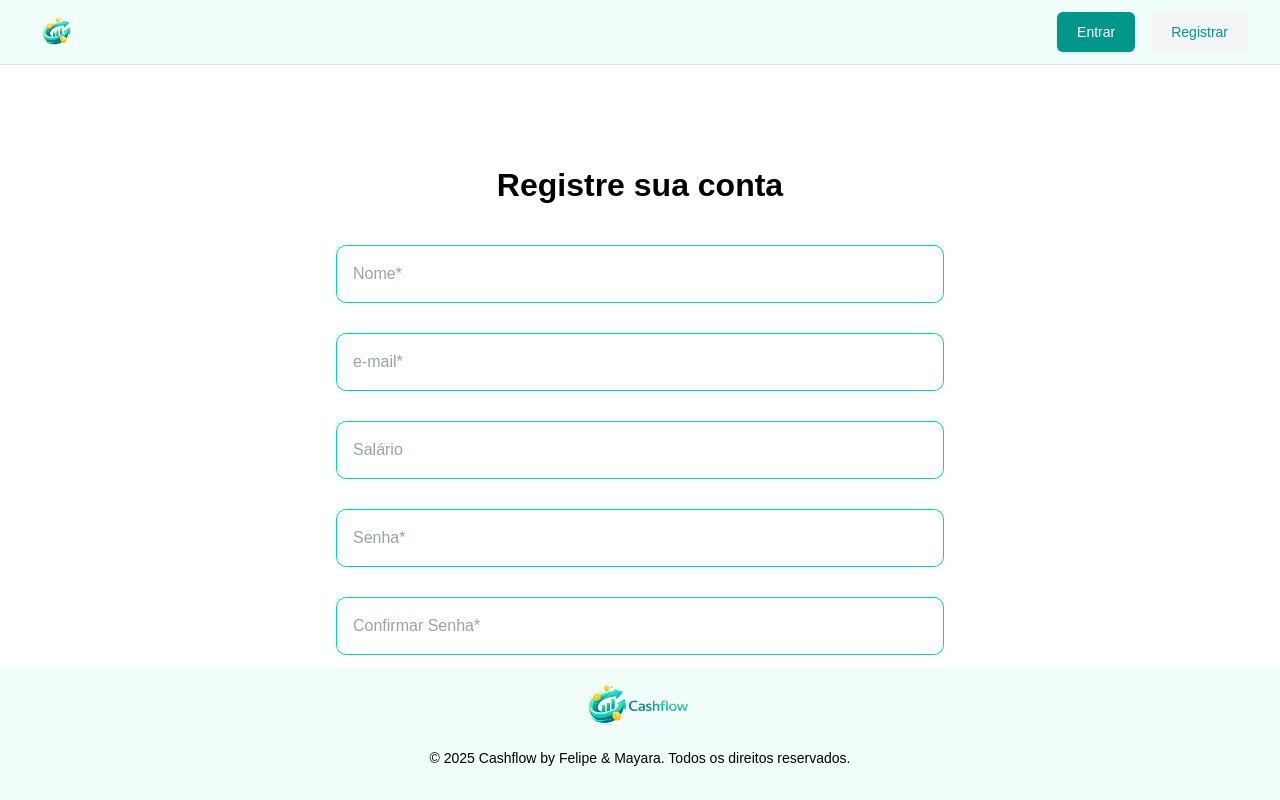
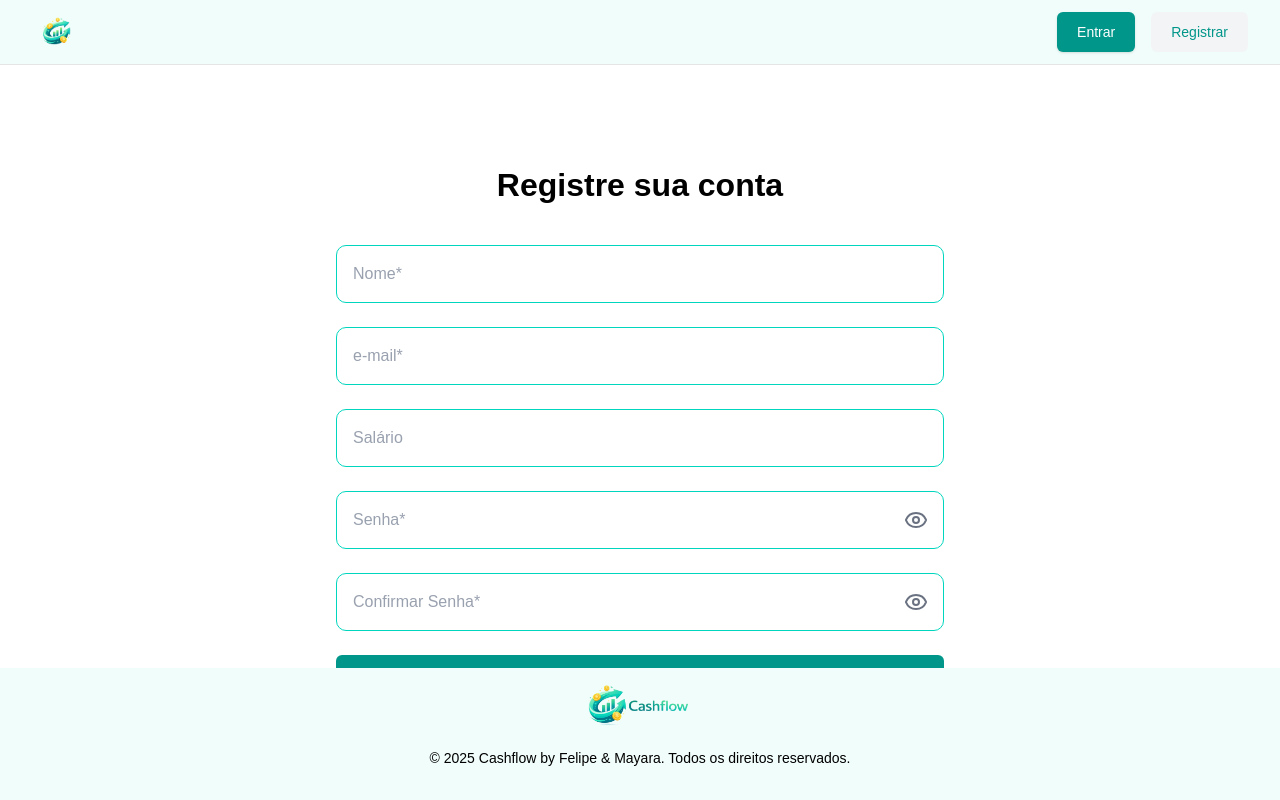
Before and after one commit to FelipeLopes1996/personal-finance-web-app, a React (Vite) app: page /register in a window 1280 px wide. Built offline with nearby package versions, Linux system fonts and the light colour scheme.

Commit message:
Add icon in textfield component

```diff
--- a/src/components/ExpenseForm/index.tsx
+++ b/src/components/ExpenseForm/index.tsx
@@ -70,20 +70,23 @@ export default function ExpenseForm({
   }, [defaultValues, reset]);
 
   return (
-    <form onSubmit={handleSubmit(onSubmit)}>
-      <TextField {...register("name")} placeholder="Nome*" />
-      {errors.name && (
-        <p className="text-red-500 text-sm">{errors.name.message}</p>
-      )}
+    <form
+      onSubmit={handleSubmit(onSubmit)}
+      className="flex flex-col gap-[1.3rem]"
+    >
+      <TextField
+        {...register("name")}
+        placeholder="Nome*"
+        error={!!errors.name}
+        errorMsg={errors?.name?.message || ""}
+      />
 
       <TextField
         {...register("description")}
         placeholder="Descrição*"
-        className="mt-[30px]"
+        error={!!errors.description}
+        errorMsg={errors?.description?.message || ""}
       />
-      {errors.description && (
-        <p className="text-red-500 text-sm">{errors.description.message}</p>
-      )}
 
       <TextField
         {...register("value", {
@@ -97,33 +100,23 @@ export default function ExpenseForm({
           },
         })}
         placeholder="Valor*"
-        className="mt-[30px]"
+        error={!!errors.value}
+        errorMsg={errors?.value?.message || ""}
       />
-
-      {errors.value && (
-        <p className="text-red-500 text-sm">{errors.value.message}</p>
-      )}
 
       <SelectField
         {...register("categoryId", {
           valueAsNumber: true,
         })}
-        className="mt-[30px]"
         optionSelectText="Selecione uma categoria"
         options={getCategoryNames}
-      />
-      {errors.categoryId && (
-        <p className="text-red-500 text-sm">{errors.categoryId.message}</p>
-      )}
-
-      <TextField
-        type="date"
-        {...register("localDate")}
-        className="mt-[30px]"
-        max={todayISO()}
+        error={!!errors.categoryId}
+        errorMsg={errors?.categoryId?.message || ""}
       />
 
-      <Button disabled={isLoading} className="mt-[30px]" type="submit">
+      <TextField type="date" {...register("localDate")} max={todayISO()} />
+
+      <Button disabled={isLoading} type="submit">
         {isLoading ? <SpinnerLoading width="5" height="5" /> : btnText}
       </Button>
     </form>
--- a/src/components/LoginForm/index.tsx
+++ b/src/components/LoginForm/index.tsx
@@ -12,6 +12,7 @@ import { useLocalStorage } from "../../hooks/useLocalStorage";
 import { decodeJwt } from "../../utils/decodeJwt";
 import SpinnerLoading from "../SpinnerLoading";
 import { useAuth } from "@/hooks/useAuth";
+import { Eye, EyeClosed } from "lucide-react";
 
 export default function LoginForm() {
   const navigate = useNavigate();
@@ -82,67 +83,35 @@ export default function LoginForm() {
   };
 
   return (
-    <form className="space-y-4" onSubmit={handleSubmit(onSubmit)}>
-      <div className="flex flex-col mb-[30px]">
+    <form
+      onSubmit={handleSubmit(onSubmit)}
+      className="flex flex-col gap-[1.5rem]"
+    >
       <TextField
         {...register("email")}
         placeholder="e-mail*"
         type="text"
         required
+        error={!!errors.email}
+        errorMsg={errors?.email?.message || "Insira o seu e-mail"}
       />
-        {errors.email && (
-          <p className="text-red-500 text-sm pl-[15px]">
-            {errors.email.message}
-          </p>
-        )}
-        {!errors.email && (
-          <span className="text-[#C5C5C5] text-[12px] pl-[15px]">
-            Insira o seu e-mail
-          </span>
-        )}
-      </div>
 
-      <div className="flex flex-col relative mb-[30px]">
       <TextField
         {...register("password")}
         placeholder="Senha*"
         type={showPassword ? "text" : "password"}
         required
+        icon={
+          showPassword ? (
+            <EyeClosed className="hover: cursor-pointer" />
+          ) : (
+            <Eye className="hover: cursor-pointer" />
+          )
+        }
+        onIconClick={() => setShowPassword(!showPassword)}
+        error={!!errors.password}
+        errorMsg={errors?.password?.message || ""}
       />
-        {errors.password && (
-          <p className="text-red-500 text-sm pl-[15px]">
-            {errors.password.message}
-          </p>
-        )}
-
-        <button
-          type="button"
-          onClick={() => setShowPassword(!showPassword)}
-          className="absolute right-3 top-3 text-gray-400 hover:cursor-pointer"
-        >
-          {/* <VisibleIcon /> */}
-        </button>
-      </div>
-
-      {/* <div className="flex items-center justify-between text-gray-400 text-sm mb-[40px]">
-        <label className="flex items-center gap-2 cursor-pointer text-[#C5C5C5]">
-          <span className="relative w-5 h-5">
-            <input
-              onChange={() => setIsRememberUser(!isRememberUser)}
-              checked={isRememberUser}
-              type="checkbox"
-              className="peer cursor-pointer appearance-none w-5 h-5 border border-gray-400 rounded-[7px] bg-teal-600  transition"
-            />
-            <span className="absolute left-[4px] top-[-1px] text-white text-sm scale-0 peer-checked:scale-100 transition-transform pointer-events-none">
-              ✓
-            </span>
-          </span>
-          Lembrar meu usuário
-        </label>
-        <a href="#" className="text-[#1876D2] hover:underline">
-          Esqueci minha senha
-        </a>
-      </div> */}
 
       <Button
         disabled={isLoading}
--- a/src/components/RegisterForm/index.tsx
+++ b/src/components/RegisterForm/index.tsx
@@ -11,6 +11,7 @@ import CustomToast from "../CustomToast";
 import { currencyMask } from "../../utils/formatCurrency";
 import { parseCurrencyToNumber } from "../../utils/parseCurrencyToNumber";
 import SpinnerLoading from "../SpinnerLoading";
+import { Eye, EyeClosed } from "lucide-react";
 
 interface IRegisterUser {
   name: string;
@@ -30,6 +31,8 @@ export default function RegisterForm() {
     resolver: zodResolver(RegisterSchema),
   });
   const [isLoading, setIsLoading] = useState(false);
+  const [showPassword, setShowPassword] = useState(false);
+  const [showPasswordConfirm, setShowPasswordConfirm] = useState(false);
 
   const onSubmit = async ({
     name,
@@ -75,21 +78,25 @@ export default function RegisterForm() {
   };
 
   return (
-    <form onSubmit={handleSubmit(onSubmit)}>
-      <TextField {...register("name")} placeholder="Nome*" type="text" />
-      {errors.name && (
-        <p className="text-red-500 text-sm">{errors.name.message}</p>
-      )}
+    <form
+      onSubmit={handleSubmit(onSubmit)}
+      className="flex flex-col gap-[1.5rem]"
+    >
+      <TextField
+        {...register("name")}
+        placeholder="Nome*"
+        type="text"
+        error={!!errors.name}
+        errorMsg={errors?.name?.message || ""}
+      />
 
       <TextField
         {...register("email")}
         placeholder="e-mail*"
         type="email"
-        className="mt-[30px]"
+        error={!!errors.email}
+        errorMsg={errors?.email?.message || ""}
       />
-      {errors.email && (
-        <p className="text-red-500 text-sm ">{errors.email.message}</p>
-      )}
       <TextField
         {...register("salary", {
           onChange: (e) => {
@@ -103,37 +110,41 @@ export default function RegisterForm() {
         })}
         placeholder="Salário"
         type="text"
-        className="mt-[30px]"
+        error={!!errors.salary}
+        errorMsg={errors?.salary?.message || ""}
       />
-      {errors.email && (
-        <p className="text-red-500 text-sm ">{errors.salary?.message}</p>
-      )}
 
-      <div className="flex flex-col relative mb-[30px]">
       <TextField
         {...register("password")}
         placeholder="Senha*"
-          type="password"
-          className="mt-[30px]"
+        type={showPassword ? "text" : "password"}
+        error={!!errors.password}
+        errorMsg={errors?.password?.message || ""}
+        onIconClick={() => setShowPassword(!showPassword)}
+        icon={
+          showPassword ? (
+            <EyeClosed className="hover: cursor-pointer" />
+          ) : (
+            <Eye className="hover: cursor-pointer" />
+          )
+        }
       />
-        {errors.password && (
-          <p className="text-red-500 text-sm pl-[10px]">
-            {errors.password.message}
-          </p>
-        )}
 
       <TextField
         {...register("confirmPassword")}
         placeholder="Confirmar Senha*"
-          type="password"
-          className="mt-[30px]"
+        type={showPasswordConfirm ? "text" : "password"}
+        icon={
+          showPasswordConfirm ? (
+            <EyeClosed className="hover: cursor-pointer" />
+          ) : (
+            <Eye className="hover: cursor-pointer" />
+          )
+        }
+        error={!!errors.confirmPassword}
+        errorMsg={errors?.confirmPassword?.message || ""}
+        onIconClick={() => setShowPasswordConfirm(!showPasswordConfirm)}
       />
-        {errors.confirmPassword && (
-          <p className="text-red-500 text-sm pl-[10px]">
-            {errors.confirmPassword.message}
-          </p>
-        )}
-      </div>
 
       <Button
         disabled={isLoading}
--- a/src/components/SelectField/index.tsx
+++ b/src/components/SelectField/index.tsx
@@ -6,17 +6,20 @@ interface ISelectOption {
   label: string;
 }
 
-interface ISelectFieldProps
-  extends React.SelectHTMLAttributes<HTMLSelectElement> {
+interface ISelectFieldProps extends React.SelectHTMLAttributes<HTMLSelectElement> {
   labelText?: string;
   optionSelectText?: string;
   options: ISelectOption[];
+  error?: boolean;
+  errorMsg?: string;
 }
 
 export function SelectField({
   labelText = "",
   optionSelectText = "",
   options,
+  error,
+  errorMsg,
   ...props
 }: ISelectFieldProps) {
   const id = useId();
@@ -40,7 +43,7 @@ export function SelectField({
           "border border-teal-400",
           "focus:outline-none",
           "focus:ring-1 focus:ring-teal-400",
-          props.className
+          props.className,
         )}
       >
         <option value={0}>{optionSelectText}</option>
@@ -55,6 +58,8 @@ export function SelectField({
           </option>
         ))}
       </select>
+
+      {error && <p className="text-red-500 text-sm ">{errorMsg}</p>}
     </div>
   );
 }
--- a/src/components/TextField/index.tsx
+++ b/src/components/TextField/index.tsx
@@ -3,35 +3,62 @@ import { useId } from "react";
 
 type InputTextFieldProps = {
   labelText?: string;
+  icon?: React.ReactNode;
+  error?: boolean;
+  errorMsg?: string;
+  onIconClick?: () => void;
 } & React.ComponentProps<"input">;
 
-export function TextField({ labelText = "", ...props }: InputTextFieldProps) {
+export function TextField({
+  labelText = "",
+  icon,
+  error,
+  errorMsg,
+  onIconClick,
+  ...props
+}: InputTextFieldProps) {
   const id = useId();
 
   return (
-    <div className="flex flex-col gap-2">
+    <div className="flex flex-col">
       {labelText && (
         <label className="text-sm" htmlFor={id}>
           {labelText}
         </label>
       )}
+
+      <div className="relative">
         <input
           {...props}
+          id={id}
           className={clsx(
-          "p-4",
+            "p-4 w-full",
             "rounded-[10px]",
             "bg-white",
-          "text-[#000000]",
+            "text-black",
             "placeholder-gray-400",
             "border border-teal-400",
-          "focus:outline-none",
-          "focus:border-transparent",
-          "focus:ring-2",
-          "focus:ring-teal-400",
-          props.className
+            "focus:outline-none focus:ring-2 focus:ring-teal-400",
+            icon && "pr-12", // espaço pro ícone
+            props.className,
           )}
-        id={id}
         />
+
+        {icon && (
+          <button
+            type="button"
+            onClick={onIconClick}
+            className={clsx(
+              "absolute right-4 inset-y-0 flex items-center",
+              "text-gray-500 hover:text-teal-600",
+              onIconClick ? "cursor-pointer" : "cursor-default",
+            )}
+          >
+            {icon}
+          </button>
+        )}
+      </div>
+      {error && <p className="text-red-500 text-sm ">{errorMsg}</p>}
     </div>
   );
 }
```
Lines whose indentation alone changed are shown as unchanged.
